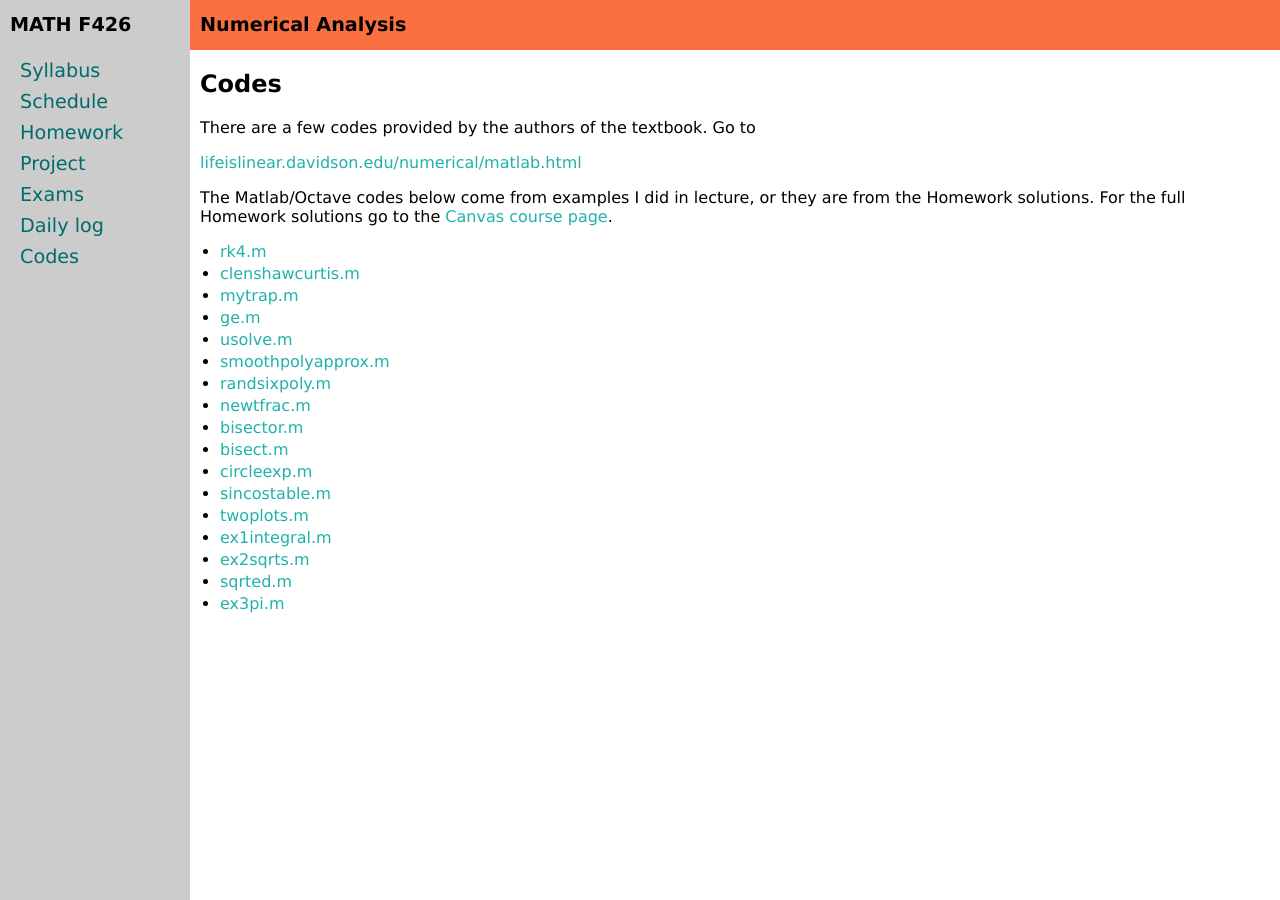
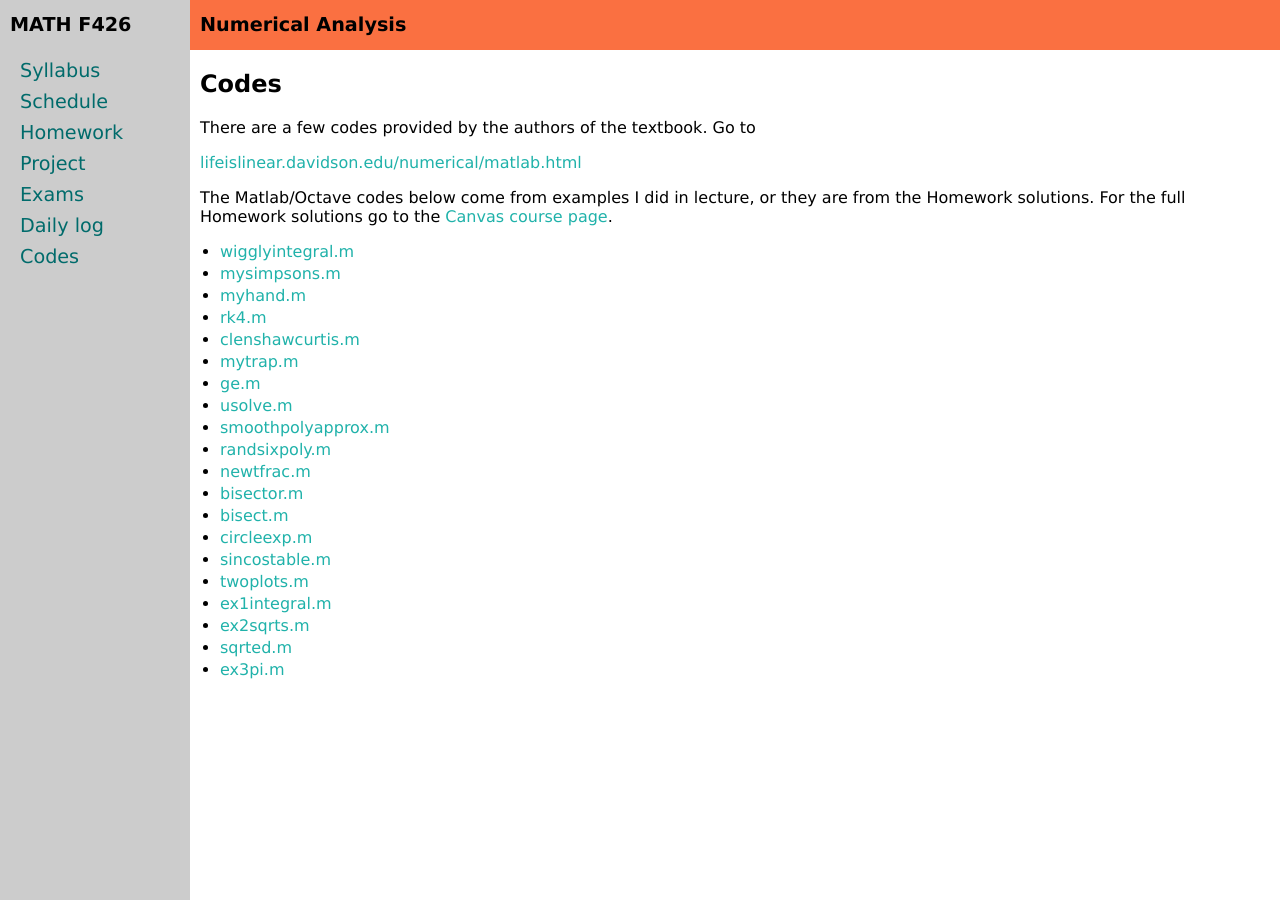
Before and after one commit to bueler/numerical, a Jekyll site: the page built from codes.md, in a window 1280 px wide. Built offline with Jekyll 4.4.1, drawn with Linux system fonts in a browser that asks for light colours.

Commit message:
codes from A7 on Codes tab

```diff
--- a/codes.md
+++ b/codes.md
@@ -15,6 +15,9 @@ The Matlab/Octave codes below come from examples I did in lecture, or they are f
   * [.m](assets/codes/.m)
 -->
 
+  * [wigglyintegral.m](assets/codes/wigglyintegral.m)
+  * [mysimpsons.m](assets/codes/mysimpsons.m)
+  * [myhand.m](assets/codes/myhand.m)
   * [rk4.m](assets/codes/rk4.m)
   * [clenshawcurtis.m](assets/codes/clenshawcurtis.m)
   * [mytrap.m](assets/codes/mytrap.m)
```
Also changed, not shown: 3 other files.
